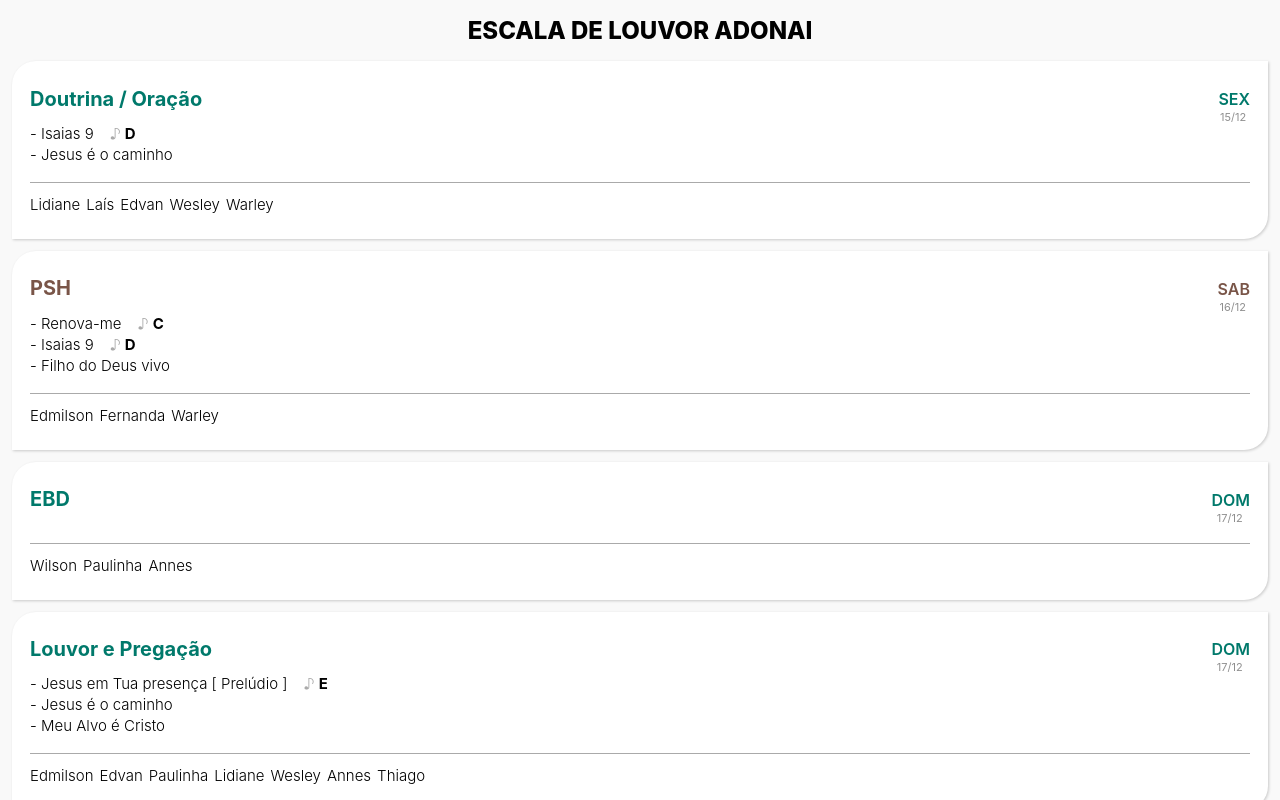
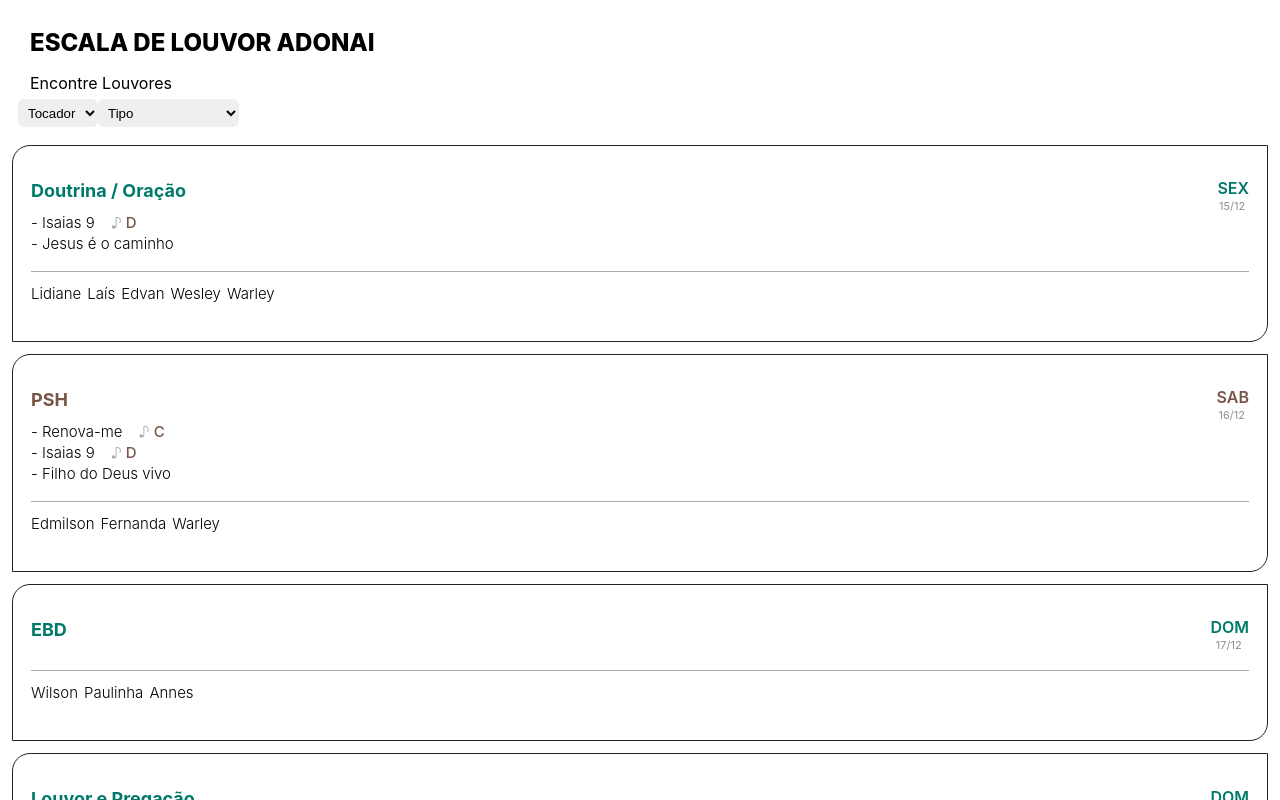
Before and after one commit to hupernikomen/scalepraise, a React (Create React App) app: page / in a window 1280 px wide. Shown: the top 800 px of the page. Built offline with nearby package versions, Linux system fonts and the light colour scheme.

Commit message:
Postagem

```diff
--- a/src/App.js
+++ b/src/App.js
@@ -1,7 +1,18 @@
 import moment from 'moment';
 import CalendarItem from './CalendarItem';
+import { useEffect, useState } from 'react';
 
 const listaLouvores = require('./utils/louvores.json');
+
+export default function App() {
+  const [louvoresTocador, setLouvoresTocador] = useState([]);
+  const [tipoLouvor, setTipoLouvor] = useState('');
+  const tocadores = ['Andre', 'Thiago', 'Warley', 'Rhuan'];
+  const [tocador, setTocador] = useState('');
+
+  useEffect(() => {
+    buscaTocador(tocador, tipoLouvor);
+  }, [tocador, tipoLouvor]);
 
   // Musicos
   const musicos = {
@@ -13,13 +24,7 @@ const musicos = {
 
     vocalistas: {
       sexta: ['Lidiane', 'Laís', 'Edvan'],
-    psh: [
-      ['Wilson', 'Paulinha'],
-      ['Kelviane', 'Fernanda'],
-      ['Edmilson', 'Fernanda'],
-      ['Lidiane', 'Duda', 'Laís'],
-      [('Fernanda', 'Paulinha')]
-    ],
+      psh: [['Wilson', 'Paulinha'], ['Kelviane', 'Fernanda'], ['Edmilson', 'Fernanda'], ['Lidiane', 'Duda', 'Laís'], [('Fernanda', 'Paulinha')]],
       ebd: ['Wilson', 'Paulinha'],
       domingonoite: ['Laís', 'Kelviane', 'Lidiane', 'Duda', '[ Escolher ]']
     }
@@ -36,10 +41,8 @@ const escalas = [
       data: proximaSexta(),
       culto: 'Doutrina / Oração',
       louvores: [
-      buscaLouvores('firstmoment', 'Warley', listaLouvores)[numeroDaSemana() - 1]?.louvor ||
-        buscaLouvores('firstmoment', 'Warley', listaLouvores)[0]?.louvor,
-      buscaLouvores('firstmoment', 'Warley', listaLouvores)[numeroDaSemana()]?.louvor ||
-        buscaLouvores('firstmoment', 'Warley', listaLouvores)[1]?.louvor
+        buscaLouvores('firstmoment', 'Warley', listaLouvores)[numeroDaSemana() - 1]?.louvor || buscaLouvores('firstmoment', 'Warley', listaLouvores)[0]?.louvor,
+        buscaLouvores('firstmoment', 'Warley', listaLouvores)[numeroDaSemana()]?.louvor || buscaLouvores('firstmoment', 'Warley', listaLouvores)[1]?.louvor
       ],
       vocalistas: musicos.vocalistas.sexta,
       instrumentistas: musicos.instrumentistas.sexta
@@ -64,12 +67,7 @@ const escalas = [
         buscaLouvores('communion', tocadorIbav, listaLouvores)[numeroDaSemana()]?.louvor
       ],
       hcc: [],
-    vocalistas: [
-      'Edmilson',
-      'Edvan',
-      numeroDaSemana() % 2 === 0 ? 'Fernanda' : 'Paulinha',
-      musicos.vocalistas.domingonoite[numeroDaSemana() - 1]
-    ],
+      vocalistas: ['Edmilson', 'Edvan', numeroDaSemana() % 2 === 0 ? 'Fernanda' : 'Paulinha', musicos.vocalistas.domingonoite[numeroDaSemana() - 1]],
       instrumentistas: ['Wesley', 'Annes', tocadorIbav]
     },
 
@@ -97,26 +95,14 @@ const escalas = [
     {
       data: converteData('24/12/2023'),
       culto: 'Culto Especial Natal',
-    louvores: [
-      'Bom estarmos aqui',
-      'Isaias 9',
-      'Nada além do sangue',
-      'Agnus Dei',
-      'CC 30 - Noite de paz'
-    ],
+      louvores: ['Bom estarmos aqui', 'Isaias 9', 'Nada além do sangue', 'Agnus Dei', 'CC 30 - Noite de paz'],
       vocalistas: ['Edmilson', 'Edvan', 'Fernanda', 'Laís', 'Paulinha'],
       instrumentistas: ['Wesley', 'Warley', 'André', 'Annes']
     },
     {
       data: converteData('31/12/2023'),
       culto: 'Culto Especial Ano Novo',
-    louvores: [
-      'Renova-me',
-      'Nada além do sangue',
-      'Agnus Dei',
-      'CC 560 - Ano Novo',
-      'CC 456 - O Estandarte'
-    ],
+      louvores: ['Renova-me', 'Nada além do sangue', 'Agnus Dei', 'CC 560 - Ano Novo', 'CC 456 - O Estandarte'],
       vocalistas: ['Wilson', 'Kelviane', 'Duda', 'Lidiane', 'Paulinha'],
       instrumentistas: ['Wesley', 'André', 'Thiago', 'Annes']
     }
@@ -206,20 +192,46 @@ const ordenaEscala = escalas.sort((a, b) => {
     return moment(a.data) - moment(b.data);
   });
 
-export default function App() {
+  // Busca o Tocador com base no tipo de louvor
+  function buscaTocador(tocador, tipo) {
+    const louvorEncontrado = listaLouvores.filter((louvor) => louvor.tocadores?.includes(tocador) && louvor.tipo === tipo);
+    setLouvoresTocador(louvorEncontrado.map((louvor) => louvor.louvor));
+  }
+
   return (
+    <div style={{ padding: 12 }}>
+      <h1 style={{ marginLeft: 18, fontSize: 24, fontWeight: 800 }}>ESCALA DE LOUVOR ADONAI</h1>
+
       <div>
-      <h1 style={{ textAlign: 'center', fontSize: 24, fontWeight: 800 }}>
-        ESCALA DE LOUVOR ADONAI
-      </h1>
+        <label style={{ margin: '18px' }}>Encontre Louvores</label>
+        <div style={{ display: 'flex', margin: '6px' }}>
+          <select style={{ height: 28, padding: '6px', borderRadius: 6, border: 0, outline: 'none' }} onChange={(e) => setTocador(e.target.value)}>
+            <option>Tocador</option>
+            {tocadores.map((tocador) => (
+              <option>{tocador}</option>
+            ))}
+          </select>
 
-      {ordenaEscala.map((scale, index) => {
-        return <CalendarItem key={index} data={scale} />;
-      })}
+          <select style={{ height: 28, padding: '6px', borderRadius: 6, border: 0, outline: 'none' }} onChange={(e) => setTipoLouvor(e.target.value)}>
+            <option>Tipo</option>
+            <option value={'prelude'}>Prelúdio</option>
+            <option value={'firstmoment'}>Primeiro Momento</option>
+            <option value={'communion'}>Comunhão</option>
+          </select>
+        </div>
 
-      <p style={{ textAlign: 'center', marginTop: 50, fontWeight: 300 }}>
-        Ministério de Louvor Adonai
-      </p>
+        <div style={{ margin: '18px 0' }}>
+          {louvoresTocador.map((louvor) => (
+            <div style={{ borderLeft: '4px solid #795548', fontSize: 15, fontWeight: 300, paddingLeft: '12px', margin: '2px 12px', backgroundColor: '#fff' }}>{louvor}</div>
+          ))}
+        </div>
+      </div>
+
+      {ordenaEscala.map((scale, index) => (
+        <CalendarItem key={index} data={scale} />
+      ))}
+
+      <p style={{ textAlign: 'center', marginTop: 50, fontWeight: 300 }}>Ministério de Louvor Adonai</p>
     </div>
   );
 }
--- a/src/CalendarItem/estilo.css
+++ b/src/CalendarItem/estilo.css
@@ -1,20 +1,20 @@
 .container {
   background-color: #fff;
-    margin: 12px;
-    padding: 12px 18px 25px 18px;
-    border-radius:  24px 0 24px 0;
-    box-shadow: 1px 1px 3px  #00000030;
+  border: 0.5px solid #222;
+  padding: 22px 18px 38px 18px;
+  border-radius: 18px 0 18px 0;
+  margin-bottom: 12px;
 }
 
 .top {
   display: flex;
   justify-content: space-between;
   align-items: flex-end;
-    flex-wrap: wrap
+  flex-wrap: wrap;
 }
 
 .title {
-    font-size: 20px
+  font-size: 18px;
 }
 
 .date {
--- a/src/CalendarItem/index.js
+++ b/src/CalendarItem/index.js
@@ -1,21 +1,11 @@
-import { useEffect, useState } from 'react';
 import './estilo.css';
 import moment from 'moment';
-const escala = require('../utils/louvores.json');
 
 export default function CalendarItem({ data }) {
-  const tocadores = ['André', 'Thiago', 'Warley', 'Rhuan'];
-  const [clicado, setClicado] = useState(false);
-  const [tocador, setTocador] = useState('');
-  const [louvoresTocador, setLouvoresTocador] = useState([]);
-  const [tipoLouvor, setTipoLouvor] = useState('');
+  const escala = require('../utils/louvores.json');
+  const semana = ['DOM', 'SEG', 'TER', 'QUA', 'QUI', 'SEX', 'SAB'];
 
-  useEffect(() => {
-    buscaTocador(tocador, tipoLouvor);
-  }, [tocador, tipoLouvor]);
-
-  const semana = ['DOM', 'SEG', 'TER', 'QUA', 'QUI', 'SEX', 'SAB'];
-  if (moment(data.date).isBefore(moment(), 'day')) {
+  if (moment(data.data).isBefore(moment(), 'day')) {
     return null;
   }
 
@@ -25,14 +15,6 @@ export default function CalendarItem({ data }) {
       if (escala[i]?.num === num) return escala[i].louvor;
     }
     return null; // caso não encontre, retorna null
-  }
-
-  // Busca o Tocador com base no tipo de louvor
-  function buscaTocador(tocador, tipo) {
-    const louvorEncontrado = escala.filter(
-      (louvor) => louvor.tocadores?.includes(tocador) && louvor.tipo === tipo
-    );
-    setLouvoresTocador(louvorEncontrado.map((louvor) => louvor.louvor));
   }
 
   return (
@@ -45,7 +27,6 @@ export default function CalendarItem({ data }) {
         <div className="date">
           <span
             style={{
-              fontSize: 16,
               fontWeight: 600,
               color: data.culto === 'PSH' ? '#795548' : '#00796B'
             }}
@@ -65,10 +46,7 @@ export default function CalendarItem({ data }) {
           </span>
         </div>
       </div>
-      <div
-        onClick={() => setClicado(!clicado)}
-        style={{ display: 'grid', marginBottom: 18, gap: 2 }}
-      >
+      <div style={{ display: 'grid', marginBottom: 18, gap: 2 }}>
         {data?.louvores?.map((louvor, index) => {
           const tom = escala.find((item) => item.louvor === louvor);
 
@@ -94,7 +72,7 @@ export default function CalendarItem({ data }) {
                   }}
                 >
                   <label style={{ color: '#aaa', marginRight: 4 }}>♪</label>
-                  <strong>{tom?.tom}</strong>
+                  <div style={{ fontWeight: 500, color: '#795548' }}>{tom?.tom}</div>
                 </div>
               ) : null}
             </label>
@@ -126,36 +104,6 @@ export default function CalendarItem({ data }) {
           );
         })}
       </div>
-
-      {clicado ? (
-        <div style={{ marginTop: 12 }}>
-          <div style={{ display: 'flex', gap: 12 }}>
-            <select
-              style={{ height: 28, padding: '0px 6px', borderRadius: 6, backgroundColor: '#fff' }}
-              onChange={(e) => setTocador(e.target.value)}
-            >
-              {tocadores.map((guitarist) => (
-                <option>{guitarist}</option>
-              ))}
-            </select>
-
-            <select
-              style={{ height: 28, padding: '0px 6px', borderRadius: 6, backgroundColor: '#fff' }}
-              onChange={(e) => setTipoLouvor(e.target.value)}
-            >
-              <option value={'prelude'}>Prelúdio</option>
-              <option value={'firstmoment'}>Primeiro Momento</option>
-              <option value={'communion'}>Comunhão</option>
-            </select>
-          </div>
-
-          <div style={{ marginTop: 12 }}>
-            {louvoresTocador.map((praise) => {
-              return <div style={{ fontSize: 15, fontWeight: 300 }}>- {praise}</div>;
-            })}
-          </div>
-        </div>
-      ) : null}
     </div>
   );
 }
--- a/src/index.css
+++ b/src/index.css
@@ -4,15 +4,12 @@ body {
   -moz-user-select: none;
   -ms-user-select: none;
   margin: 0;
-  background: #f9f9f9;
-  font-family: -apple-system, BlinkMacSystemFont, 'Segoe UI', 'Roboto', 'Oxygen',
-    'Ubuntu', 'Cantarell', 'Fira Sans', 'Droid Sans', 'Helvetica Neue',
-    sans-serif;
+  background: #fff;
+  font-family: -apple-system, BlinkMacSystemFont, 'Segoe UI', 'Roboto', 'Oxygen', 'Ubuntu', 'Cantarell', 'Fira Sans', 'Droid Sans', 'Helvetica Neue', sans-serif;
   -webkit-font-smoothing: antialiased;
   -moz-osx-font-smoothing: grayscale;
 }
 
 code {
-  font-family: source-code-pro, Menlo, Monaco, Consolas, 'Courier New',
-    monospace;
+  font-family: source-code-pro, Menlo, Monaco, Consolas, 'Courier New', monospace;
 }
```
Lines whose indentation alone changed are shown as unchanged.
